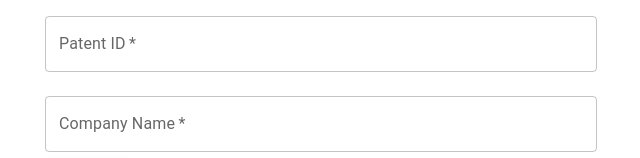
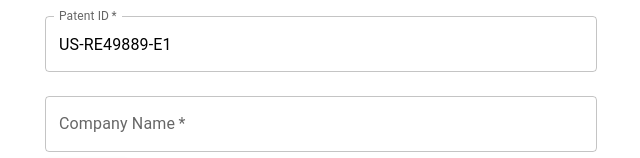
Before and after one commit to snowman12320/patent-infringement-checker, a Next.js app: page / in a window 1280 px wide. Shown: the top 158 px of the page, without its empty margins (319-959 px from the left). Built offline with nearby package versions, Linux system fonts and the light colour scheme.

Commit message:
feat: update PatentForm to set default patent ID and enhance company name search with regex

```diff
--- a/src/components/PatentForm.tsx
+++ b/src/components/PatentForm.tsx
@@ -6,7 +6,7 @@ interface PatentFormProps {
 }
 
 const PatentForm: React.FC<PatentFormProps> = ({ onSubmit }) => {
-  const [patentId, setPatentId] = useState<string>('')
+  const [patentId, setPatentId] = useState<string>('US-RE49889-E1')
   const [companyName, setCompanyName] = useState<string>('')
 
   const handleSubmit = (e: FormEvent) => {
--- a/src/pages/index.tsx
+++ b/src/pages/index.tsx
@@ -37,7 +37,7 @@ const HomePage: React.FC = () => {
       // Find the specific patent and company
       const patent = patents.find((p: { publication_number: string }) => p.publication_number === patentId)
       const company = companies.find(
-        (c: { name: string }) => c.name.toLowerCase() === companyName.toLowerCase()
+        (c: { name: string }) => new RegExp(`\\b${companyName}\\b`, 'i').test(c.name)
       )
 
       if (!patent) {
```
